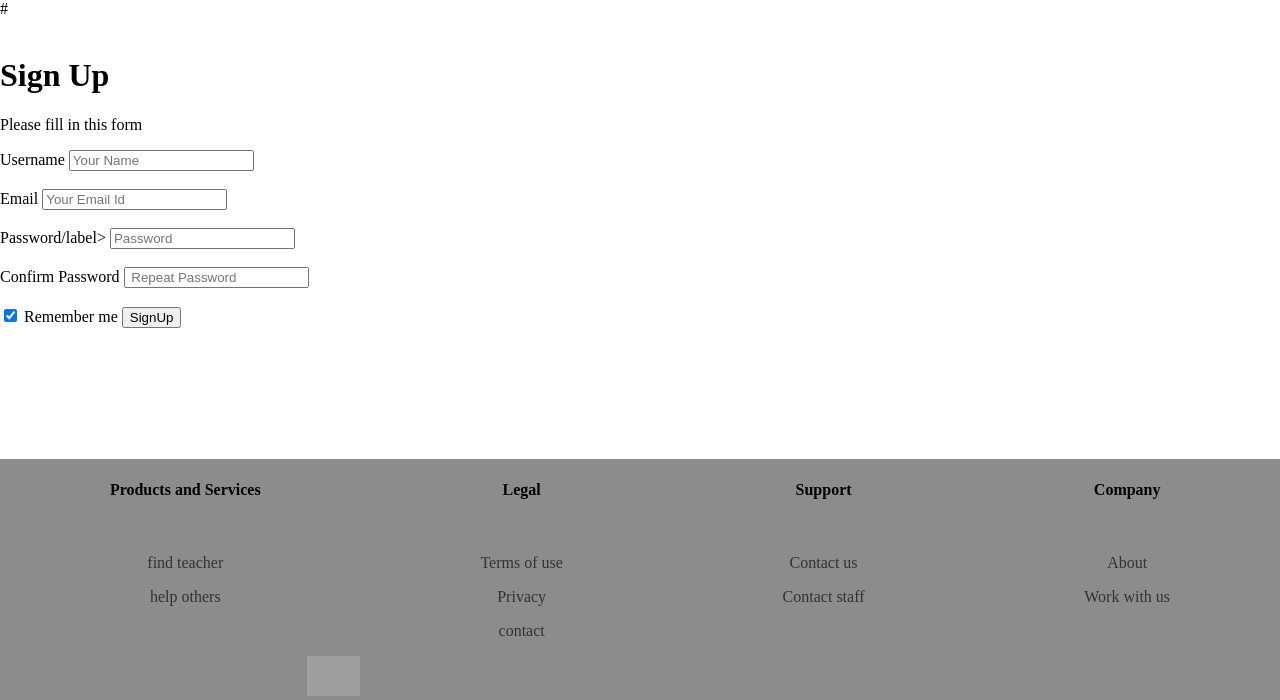
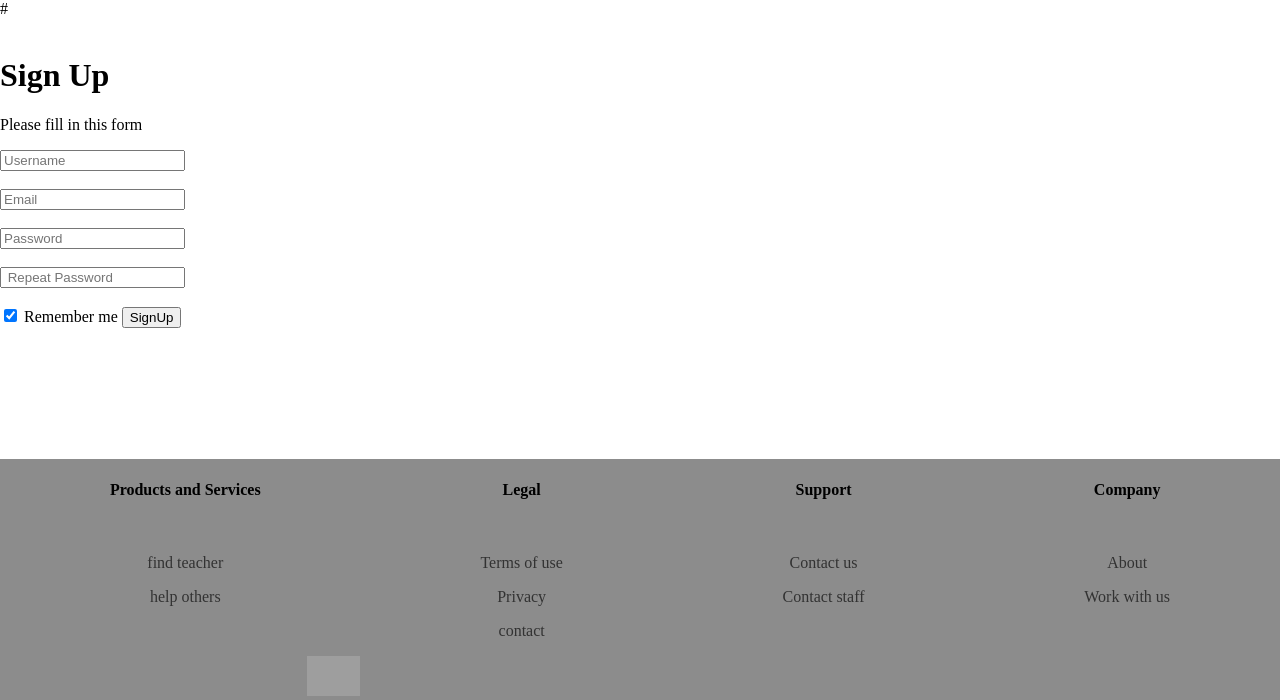
Before and after one commit to Norbert04/Livtu, a Django app: page /SignUp/ in a window 1280 px wide. Shown: the part 100-800 px from the top of the page. Run offline with Django 4.2, Linux system fonts and the light colour scheme; parts of the project's set-up code (start-up, migrations or seed data) failed here and were passed over; grey boxes are pictures that could not be loaded.

Commit message:
Updated Registration

```diff
--- a/src/web/LIVTU_MAIN/templates/LIVTU_MAIN/Registration.html
+++ b/src/web/LIVTU_MAIN/templates/LIVTU_MAIN/Registration.html
@@ -5,26 +5,19 @@ Sign up
 {% block content %}#
 <form action="{% url 'endSignUp' %}" method="post">
 	{% csrf_token %}
-	<br/>
+	<br />
 	<h1>Sign Up</h1>
 
 
-<p>Please fill in this form</p>
+	<p>Please fill in this form</p>
 
 
-	<label for="username">Username</label>
-	<input type="name" id="Username" name="name" placeholder="Your Name"><br><br>
-	<!-- Email: -->
-	<label for="Email" >Email</label>
-	<input type="email" id="Email" name="email" placeholder="Your Email Id"><br><br>
-	<!-- Password: -->
-	<label for="Password">Password/label>
+	<input type="name" id="Username" name="name" placeholder="Username"><br><br>
+	<input type="email" id="Email" name="email" placeholder="Email"><br><br>
 	<input type="password" id="Password" name="pass" placeholder="Password"><br><br>
-	<!-- RepeatPassword: -->
-	<label for="confirm_password">Confirm Password</label>
 	<input type="password" id="confirm_password" name="pass-repeat" placeholder=" Repeat Password"><br><br>
 	<label>
-	<input type="checkbox" checked="checked" name="remember" style="margin-bottom:15px"> Remember me
+		<input type="checkbox" checked="checked" name="remember" style="margin-bottom:15px"> Remember me
 	</label>
 
 	<input type="submit" value="SignUp"><br><br>
--- a/src/web/LIVTU_MAIN/views.py
+++ b/src/web/LIVTU_MAIN/views.py
@@ -65,14 +65,18 @@ def postsignUp(request):
     email = request.POST.get('email')
     password = request.POST.get('pass')
     name = request.POST.get('name')
-    try:
-       user=authe.create_user_with_email_and_password(email,password)
-       uid = user['localId']
-       idtoken = request.session['uid']
-       print(uid)
-    except:
-       return render(request, "LIVTU_MAIN/Registration.html")
-    return render(request,"LIVTU_MAIN/Login.html")
+    passwordrepeat = request.POST.get('pass-repeat')
+    if(password==passwordrepeat):
+        try:
+            user=authe.create_user_with_email_and_password(email,password)
+            uid = user['localId']
+            idtoken = request.session['uid']
+            print(uid)
+        except:
+            return render(request, "LIVTU_MAIN/Registration.html")
+        return render(request,"LIVTU_MAIN/Login.html")
+    else:
+        return render(request, "LIVTU_MAIN/Registration.html",{"msg":"Passwords not identical. Please try again"})
 
 def reset(request):
 	return render(request, "LIVTU_MAIN/Reset.html")
```
